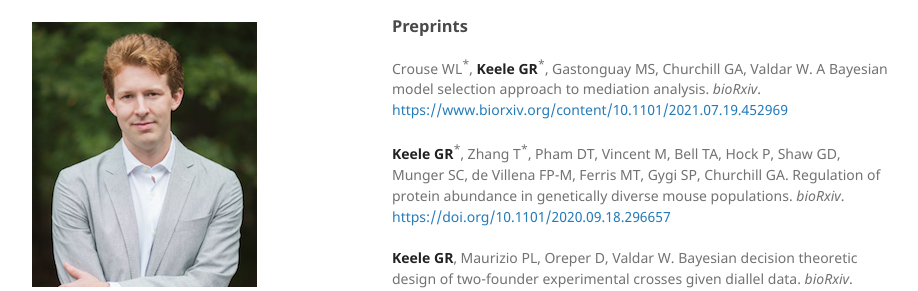
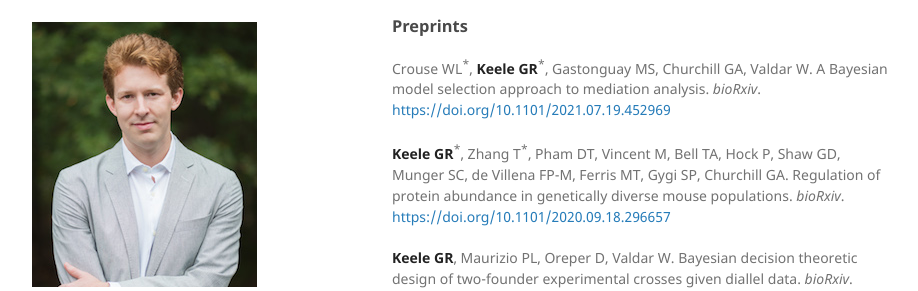
Before and after one commit to gkeele/gkeele.github.io, a Jekyll site: the page built from publications.md, in a window 1280 px wide and 900 px high. Shown: the part 128-419 px from the top of the window, without its empty margins (178-1096 px from the left). Built offline with Jekyll 4.4.1, drawn with Linux system fonts in a browser that asks for light colours; our own code applies the rules of GitHub Pages for plain Markdown files; part of the change alters nothing that is shown.

Commit message:
Fixed bmediator doi

```diff
--- a/publications.md
+++ b/publications.md
@@ -7,7 +7,7 @@ layout: default
 
 ### Preprints
 
-Crouse WL<sup>\*</sup>, **Keele GR**<sup>\*</sup>, Gastonguay MS, Churchill GA, Valdar W. A Bayesian model selection approach to mediation analysis. *bioRxiv*. [https://www.biorxiv.org/content/10.1101/2021.07.19.452969](https://www.biorxiv.org/content/10.1101/2021.07.19.452969)
+Crouse WL<sup>\*</sup>, **Keele GR**<sup>\*</sup>, Gastonguay MS, Churchill GA, Valdar W. A Bayesian model selection approach to mediation analysis. *bioRxiv*. [https://doi.org/10.1101/2021.07.19.452969](https://www.biorxiv.org/content/10.1101/2021.07.19.452969)
 
 **Keele GR**<sup>\*</sup>, Zhang T<sup>\*</sup>, Pham DT, Vincent M, Bell TA, Hock P, Shaw GD, Munger SC, de Villena FP-M, Ferris MT, Gygi SP, Churchill GA. Regulation of protein abundance in genetically diverse mouse populations. *bioRxiv*. [https://doi.org/10.1101/2020.09.18.296657](https://www.biorxiv.org/content/10.1101/2020.09.18.296657)
 
```
